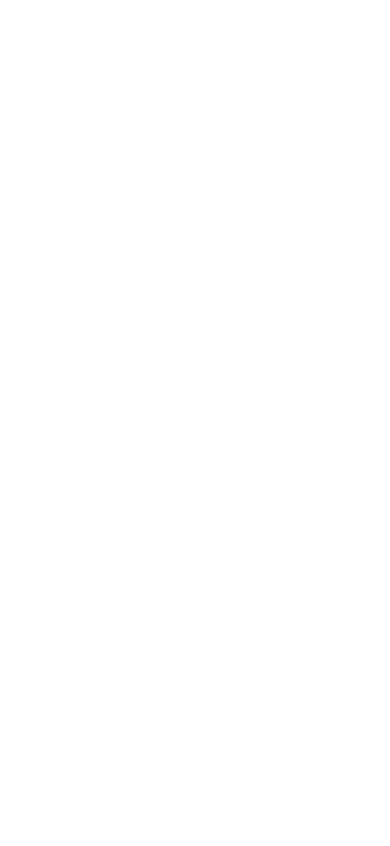
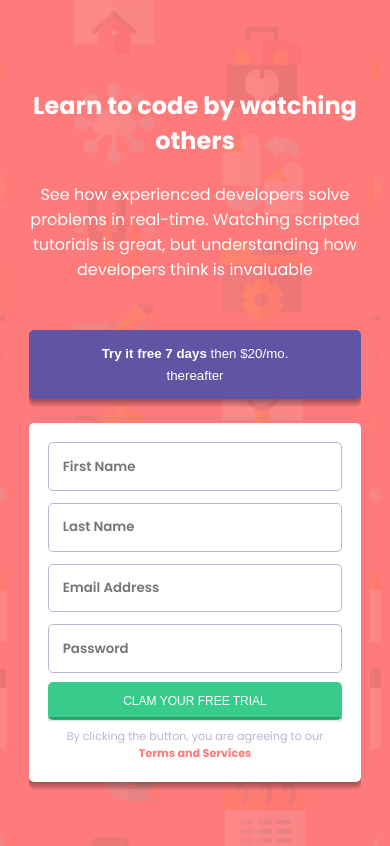
Before and after one commit to jordytiradotorres/Intro-Component-With-Signup-Form, a plain HTML site: page index.html in a window 390 px wide. Drawn offline with Linux system fonts and the light colour scheme.

Commit message:
mobile and desktop version

```diff
--- a/index.html
+++ b/index.html
@@ -17,6 +17,67 @@
     <title>Frontend Mentor | Intro component with signup form</title>
   </head>
   <body>
+    <div class="container">
+      <main>
+        <div class="description">
+          <h2>Learn to code by watching others</h2>
+          <p>
+            See how experienced developers solve problems in real-time. Watching
+            scripted tutorials is great, but understanding how developers think
+            is invaluable
+          </p>
+        </div>
+
+        <div class="signup">
+          <button type="button" class="button secondary">
+            <strong>Try it free 7 days</strong>
+            <span>then $20/mo. thereafter</span>
+          </button>
+
+          <form action="#" class="form">
+            <div>
+              <input
+                type="text"
+                name="firstName"
+                placeholder="First Name"
+                required
+              />
+            </div>
+            <div>
+              <input
+                type="text"
+                name="lastName"
+                placeholder="Last Name"
+                required
+              />
+            </div>
+            <div>
+              <input
+                type="email"
+                name="email"
+                placeholder="Email Address"
+                required
+              />
+            </div>
+            <div>
+              <input
+                type="password"
+                name="password"
+                placeholder="Password"
+                required
+              />
+            </div>
+
+            <button type="submit" class="button primary">Clam your free trial</button>
+            <p class="term">
+              By clicking the button, you are agreeing to our
+              <span>Terms and Services</span>
+            </p>
+          </form>
+        </div>
+      </main>
+    </div>
+
     <script src="./js/index.js"></script>
   </body>
 </html>
--- /dev/null
+++ b/scss/components/_description.scss
@@ -0,0 +1,31 @@
+.description {
+  padding-top: 5.5em;
+  color: white;
+  text-align: center;
+  margin-bottom: 3em;
+
+  @include mq(medium) {
+    margin-right: 2em;
+    flex: 1;
+    padding-top: 0;
+    margin-bottom: 0;
+  }
+
+  @include mq(large) {
+    text-align: left;
+  }
+
+  h2 {
+    font-weight: 700;
+
+    @include mq(large) {
+      font-size: 3em;
+      line-height: 1.2;
+    }
+  }
+
+  p {
+    font-weight: 300;
+    margin-top: 1.5em;
+  }
+}
--- /dev/null
+++ b/scss/components/_signup.scss
@@ -0,0 +1,65 @@
+.signup {
+  @include mq(medium) {
+    margin-left: 2em;
+    flex: 1;
+  }
+}
+
+.button.secondary {
+  text-align: center;
+  font-weight: 300;
+  padding: 1em 5em;
+  line-height: 1.6;
+  box-shadow: long-shadow(8);
+}
+.button.primary {
+  text-transform: uppercase;
+  font-size: 0.75em;
+  position: relative;
+}
+.button.primary::after {
+  content: '';
+  position: absolute;
+  bottom: 0.3em;
+  left: 0;
+  height: 5px;
+  width: 100%;
+  box-shadow: long-shadow(5);
+}
+
+.form {
+  margin-top: 1.5em;
+  background-color: white;
+  padding: 1.2em;
+  border-radius: 5px;
+  margin-bottom: 4em;
+  position: relative;
+  box-shadow: long-shadow(8);
+
+  @include mq(medium) {
+    margin-bottom: 0;
+  }
+
+  & * + * {
+    margin-top: 0.75em;
+  }
+
+  input {
+    padding: 1em;
+    border: 1px solid var(--color-grayish-blue);
+    border-radius: 5px;
+    font-weight: 600;
+  }
+
+  .term {
+    color: var(--color-grayish-blue);
+    font-size: 0.7em;
+    text-align: center;
+    padding: 0 1.5em;
+
+    span {
+      color: var(--color-red);
+      font-weight: 700;
+    }
+  }
+}
--- /dev/null
+++ b/scss/config/_base.scss
@@ -0,0 +1,86 @@
+@import url('https://fonts.googleapis.com/css2?family=Poppins:wght@400;500;600;700&display=swap');
+
+:root {
+  --color-red: hsl(0, 100%, 74%);
+  --color-green: hsl(154, 59%, 51%);
+  --color-blue: hsl(248, 32%, 49%);
+  --color-dark-blue: hsl(249, 10%, 26%);
+  --color-grayish-blue: hsl(246, 25%, 77%);
+
+  --family-Poppins: 'Poppins', sans-serif;
+
+  box-sizing: border-box;
+}
+
+*,
+*::before,
+*::after {
+  box-sizing: inherit;
+}
+
+body {
+  font-family: var(--family-Poppins);
+  margin: 0;
+  min-height: 100vh;
+  display: flex;
+  align-items: center;
+  justify-content: center;
+  background-image: url(../images/bg-intro-mobile.png);
+  background-color: var(--color-red);
+
+  @include mq(medium) {
+    background-image: url(../images/bg-intro-desktop.png);
+  }
+}
+
+h1,
+h2,
+h3,
+h4,
+h5,
+p {
+  margin: 0;
+}
+
+.container {
+  width: 85%;
+  margin: 0 auto;
+
+  @include mq(medium) {
+    width: 80%;
+  }
+  @include mq(large) {
+    max-width: 1200px;
+  }
+}
+
+main {
+  @include mq(medium) {
+    display: flex;
+    align-items: center;
+    justify-content: center;
+  }
+}
+
+.button {
+  text-align: center;
+  color: white;
+  padding: 1em 2em;
+  border: none;
+  border-radius: 5px;
+  width: 100%;
+  cursor: pointer;
+}
+
+button:focus,
+input:focus {
+  outline: 0;
+}
+
+input {
+  display: block;
+  width: 100%;
+  font-family: var(--family-Poppins);
+}
+
+@include buttons(map-keys($buttons-colors) ...);
--- /dev/null
+++ b/scss/config/_variables.scss
@@ -0,0 +1,11 @@
+$breakpoints: (
+        small: 375px,
+        medium: 768px,
+        large: 1024px,
+        x-large: 1440px,
+);
+
+$buttons-colors: (
+        primary: var(--color-green),
+        secondary: var(--color-blue)
+)
--- /dev/null
+++ b/scss/functions/_long-shadow.scss
@@ -0,0 +1,13 @@
+@function long-shadow($size) {
+  $long: unquote(#{0 1px 0 rgba(#000, 5%)});
+
+  @for $i from 2 through $size {
+    $long: append(
+      $long,
+      0 #{$i * 1px} 0 rgba(#000, 5%),
+      comma
+    );
+  }
+
+  @return $long;
+}
--- /dev/null
+++ b/scss/mixins/_buttons.scss
@@ -0,0 +1,13 @@
+@mixin buttons($colors...) {
+  .button {
+    background: map-get($buttons-colors, nth($colors, 1)); // con map
+
+    @if length($colors) > 1 {
+      @for $i from 2 through length($colors) {
+        &.#{nth($colors, $i)} {
+          background: #{map-get($buttons-colors, nth($colors, $i))};
+        }
+      }
+    }
+  }
+}
--- /dev/null
+++ b/scss/mixins/_media-queries.scss
@@ -0,0 +1,19 @@
+@mixin mq($breakpoint) {
+  @if map-has-key($breakpoints, $breakpoint) {
+    @media (min-width: map-get($breakpoints, $breakpoint)) {
+      @content;
+    }
+  } @else if type-of($breakpoint) == number and unit($breakpoint) == 'px' {
+    @media (min-width: $breakpoint) {
+      @content;
+    }
+  } @else if type-of($breakpoint) == number and unit($breakpoint) == 'em' {
+    @media (min-width: $breakpoint) {
+      @content;
+    }
+  } @else if type-of($breakpoint) == number and unit($breakpoint) == 'rem' {
+    @media (min-width: $breakpoint) {
+      @content;
+    }
+  }
+}
--- a/scss/styles.scss
+++ b/scss/styles.scss
@@ -1,15 +1,7 @@
-@import url('https://fonts.googleapis.com/css2?family=Poppins:wght@400;500;600;700&display=swap');
-
-:root {
-  --color-red: hsl(0, 100%, 74%);
-  --color-green: hsl(154, 59%, 51%);
-  --color-blue: hsl(248, 32%, 49%);
-  --color-dark-blue: hsl(249, 10%, 26%);
-  --color-grayish-blue: hsl(246, 25%, 77%);
-
-  --family-Poppins: 'Poppins', sans-serif;
-}
-
-body {
-  font-family: var(--family-Poppins);
-}
+@import './config/variables';
+@import './mixins/media-queries';
+@import './mixins/buttons';
+@import './functions/long-shadow';
+@import './config/base';
+@import './components/description';
+@import "./components/signup";
```
Also changed, not shown: css/styles.css.
